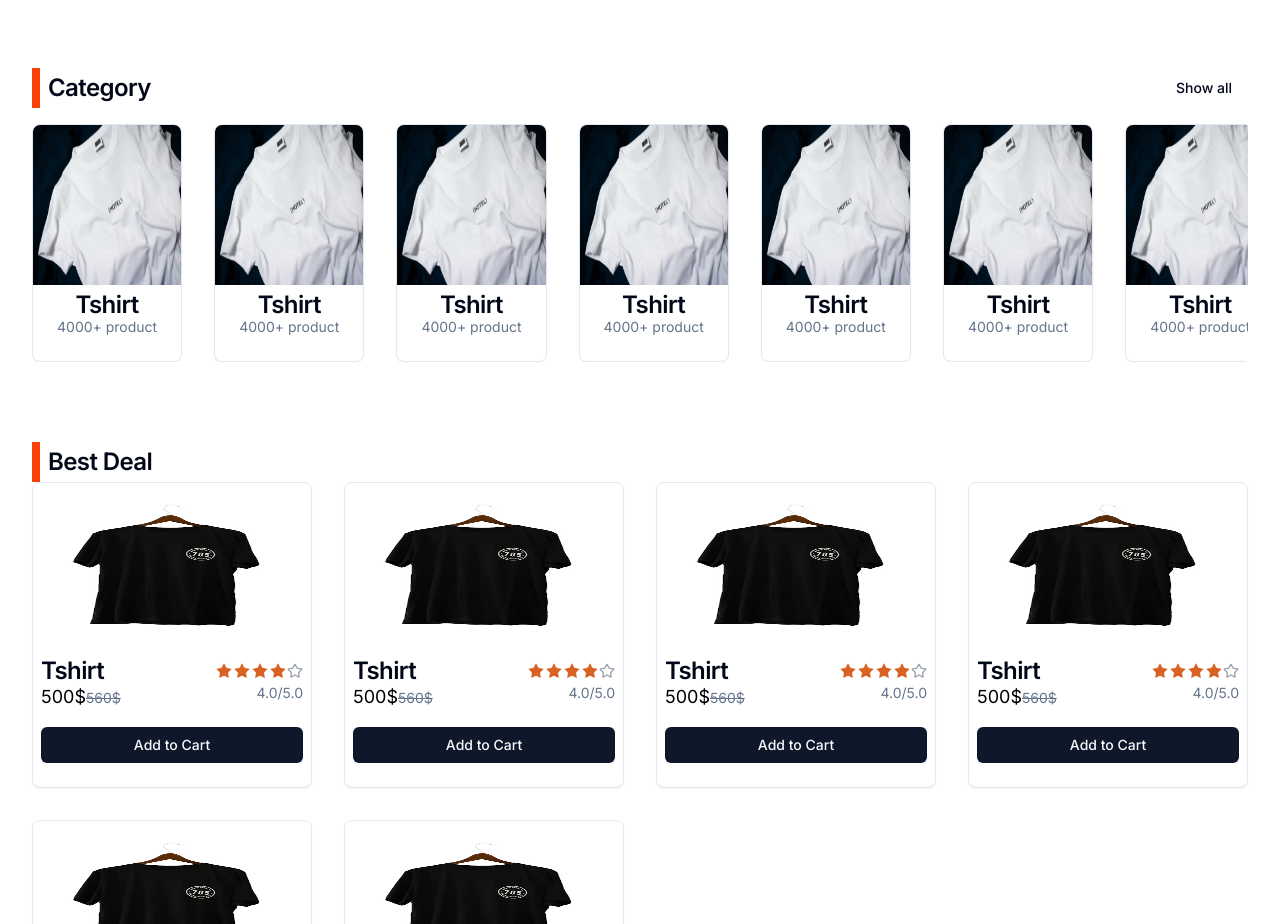
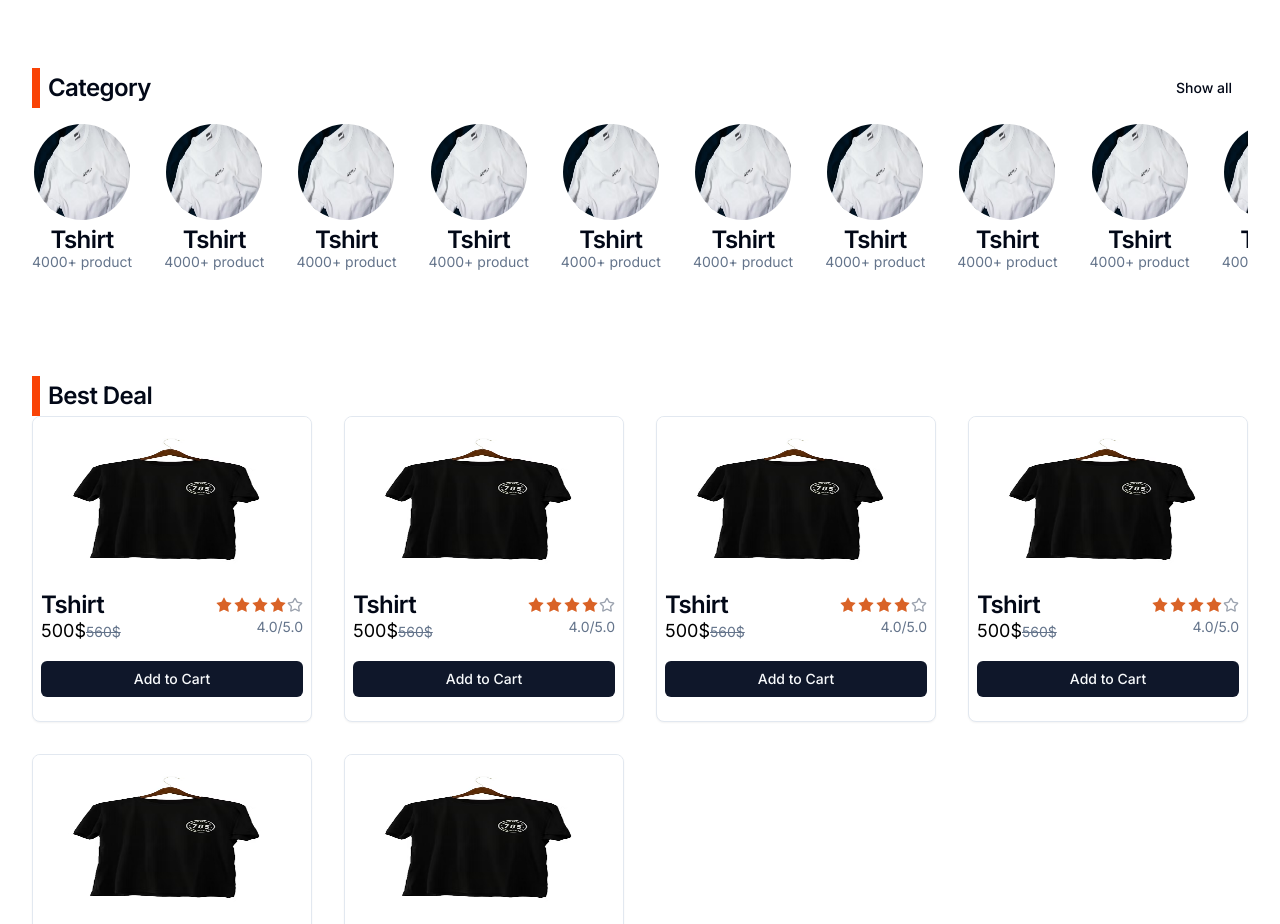
Before and after one commit to MHRoni-dev/Ecommerce-Frontend, a Next.js app: page / in a window 1280 px wide. Shown: the part 1160-2084 px from the top of the page. Built offline with nearby package versions, Linux system fonts and the light colour scheme.

Commit message:
[added] added squire variant of category

```diff
--- a/components/category/card/index.jsx
+++ b/components/category/card/index.jsx
@@ -2,15 +2,35 @@ import React from 'react'
 import { Card, CardContent, CardDescription, CardHeader, CardTitle } from '../../ui/card'
 import Image from 'next/image'
 
-export default function Category() {
+export default function Category({variant}) {
+
+  if(variant === 'squire'){
+    return (
+        <Card className='max-w-60 min-w-24 overflow-hidden   cursor-pointer transition-all duration-200 w-fit h-fit shadow-none hover:border-highlight  ' >
+          <CardHeader className=" flex justify-center items-center ">
+                  <div className=' h-24 w-24 relative  overflow-hidden group-hover:border-2 rounded'  >
+                      <Image src="/tshirt2.avif" alt="category image" fill className=''  />
+                  </div>
+          </CardHeader>
+          <CardContent className=" ">
+              <CardTitle className="text-center">
+                  Tshirt
+              </CardTitle>
+              <CardDescription className="text-center">4000+ product</CardDescription>
+          </CardContent>
+      </Card>
+    )
+  }
+
+
   return (
-    <Card className='max-w-60 overflow-hidden hover:shadow-lg hover:border-none hover:drop-shadow cursor-pointer transition-all duration-200'>
-        <CardHeader className="p-0">
-            <div className='w-full h-40 relative '>
-                <Image src="/tshirt2.avif" alt="category image" fill />
-            </div>
+    <Card className='max-w-60 min-w-24  px-0 mx-0 overflow-hidden   cursor-pointer transition-all duration-200 border-none w-fit shadow-none group ' >
+        <CardHeader className="p-0 flex justify-center items-center px-0">
+                <div className=' h-24 w-24 relative rounded-full overflow-hidden group-hover:border-2 group-hover:border-highlight'  >
+                    <Image src="/tshirt2.avif" alt="category image" fill className=''  />
+                </div>
         </CardHeader>
-        <CardContent>
+        <CardContent className="px-0 ">
             <CardTitle className="text-center mt-2">
                 Tshirt
             </CardTitle>
```
